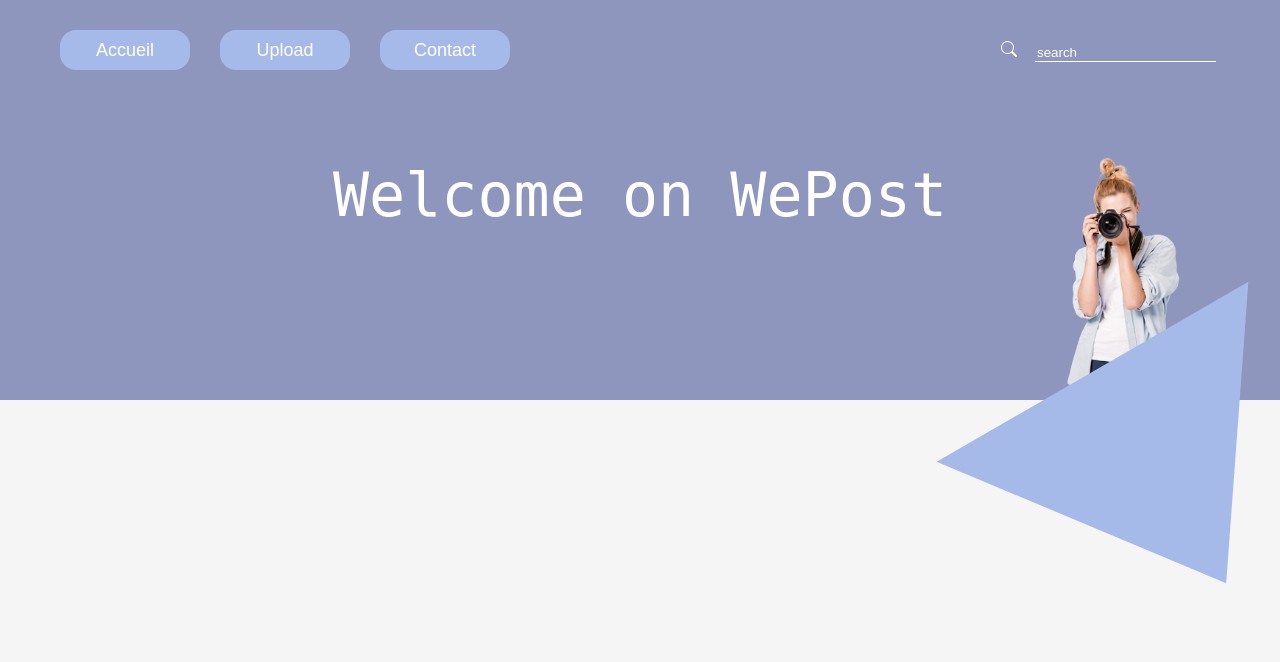
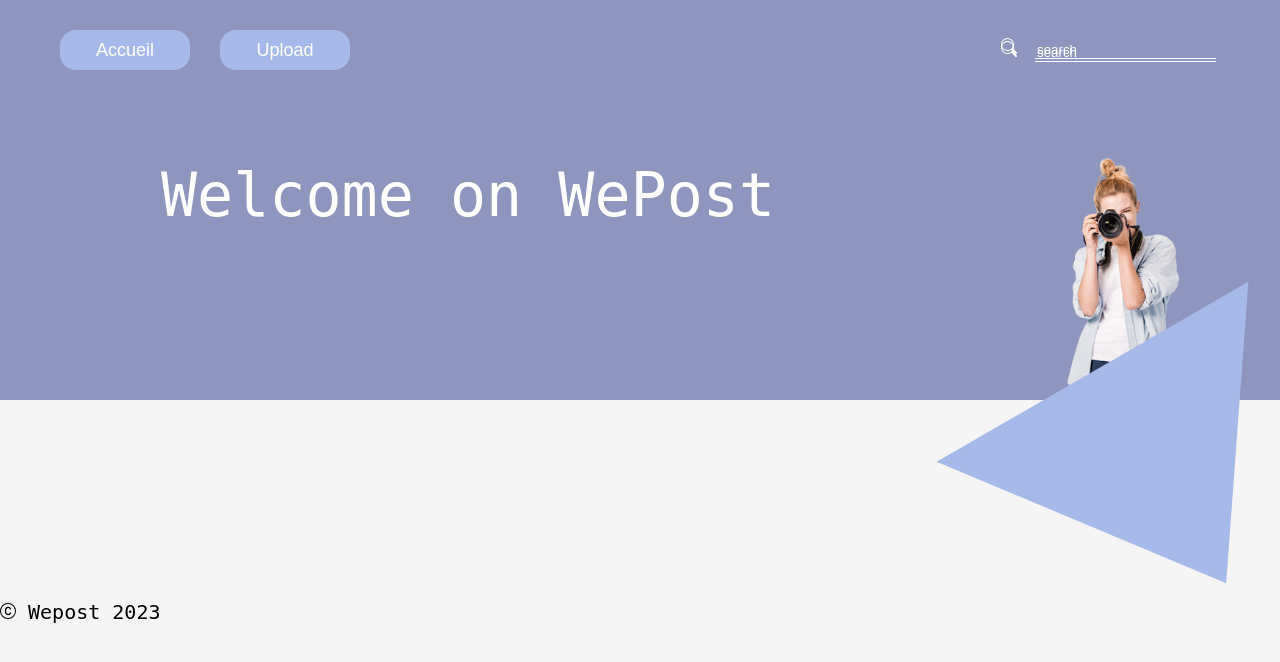
Before and after one commit to eliotsobieraj/web_capart_sobieraj, a PHP site: page / in a window 1280 px wide; the page is wider, and only the part inside the window is pictured. Shown: the top 662 px of that part. Run offline with PHP 8.4, Linux system fonts and the light colour scheme; data that the repository does not hold is empty.

Commit message:
Add files via upload

```diff
--- a/detail_article.php
+++ b/detail_article.php
@@ -35,5 +35,6 @@
         echo '</div>';
         echo '</div>';
     ?>
+    <?php include "footer.php"?>
 </body>
 </html>
--- a/footer.php
+++ b/footer.php
@@ -1 +1,19 @@
-<?php
+<!doctype html>
+<html lang="en">
+<head>
+    <meta charset="UTF-8">
+    <meta name="viewport"
+          content="width=device-width, user-scalable=no, initial-scale=1.0, maximum-scale=1.0, minimum-scale=1.0">
+    <meta http-equiv="X-UA-Compatible" content="ie=edge">
+    <title>Document</title>
+    <link rel="stylesheet" href="style_footer.css">
+</head>
+<body>
+<div class="footer">
+    <svg xmlns="http://www.w3.org/2000/svg" width="16" height="16" fill="currentColor" class="bi bi-c-circle" viewBox="0 0 16 16">
+        <path d="M1 8a7 7 0 1 0 14 0A7 7 0 0 0 1 8Zm15 0A8 8 0 1 1 0 8a8 8 0 0 1 16 0ZM8.146 4.992c-1.212 0-1.927.92-1.927 2.502v1.06c0 1.571.703 2.462 1.927 2.462.979 0 1.641-.586 1.729-1.418h1.295v.093c-.1 1.448-1.354 2.467-3.03 2.467-2.091 0-3.269-1.336-3.269-3.603V7.482c0-2.261 1.201-3.638 3.27-3.638 1.681 0 2.935 1.054 3.029 2.572v.088H9.875c-.088-.879-.768-1.512-1.729-1.512Z"/>
+    </svg>
+    Wepost 2023
+</div>
+</body>
+</html>
--- a/header.php
+++ b/header.php
@@ -1,4 +1,5 @@
-<?php ?>
+<?php
+ini_set('display_errors', 1);?>
 <!doctype html>
 <html lang="en">
 <head>
@@ -11,11 +12,14 @@
 </head>
 <body>
 <div class="headercontain">
+    <div class="respmenucont">
+        <button class="menubtnresp"><a href="index.php">Accueil</a></button>
+        <button class="menubtnresp"><a href="upload.php">Upload</a></button>
+    </div>
     <div class="header">
         <div class="menubar">
             <button class="menubtn"><a href="index.php">Accueil</a></button>
             <button class="menubtn"><a href="upload.php">Upload</a></button>
-            <button class="menubtn">Contact</button>
         </div>
         <form action="result_search.php" method="get" >
             <button class="searchbtn" type="submit" name="submit" value=1><svg xmlns="http://www.w3.org/2000/svg" width="16" height="16" fill="currentColor" class="bi bi-search " viewBox="0 0 16 16">
--- a/index.php
+++ b/index.php
@@ -9,6 +9,7 @@ $id->execute();
 ?>
 
 <!doctype html>
+
 <html lang="en">
 <head>
     <meta charset="UTF-8">
@@ -20,24 +21,32 @@ $id->execute();
     <title>Page d'accueil</title>
 </head>
 <body>
+<form action="" class="searchcont" method="post" >
+    <button name="searchbtn" class="searchbtn" value="click" type="submit"><svg xmlns="http://www.w3.org/2000/svg" width="16" height="16" fill="currentColor" class="bi bi-search " viewBox="0 0 16 16">
+            <path d="M11.742 10.344a6.5 6.5 0 1 0-1.397 1.398h-.001c.03.04.062.078.098.115l3.85 3.85a1 1 0 0 0 1.415-1.414l-3.85-3.85a1.007 1.007 0 0 0-.115-.1zM12 6.5a5.5 5.5 0 1 1-11 0 5.5 5.5 0 0 1 11 0z"/>
+        </svg></button>
+    <input type="text" name="search" class="searchbar" placeholder="search">
+</form>
 <?php
 include 'header.php';
+?>
+<div class="boxcontainer">
 
+    <?php
     while ($article = $id->fetch(PDO::FETCH_ASSOC)){
         $identifiant = htmlspecialchars($article['id']);
-    echo '<div id="box">';
-        echo '<div id="top_box">';
-            echo'<button class="button"><a href="detail_article.php?id='.htmlspecialchars($identifiant).'">Détail</a></button>';
+        echo '<div class="box">';
+        echo'<button class="buttondetail"><a href="detail_article.php?id='.htmlspecialchars($identifiant).'">Détail</a></button>';
         echo '<h3>' . htmlspecialchars($article['title']) . '</h3>';
-            echo '</div>';
         echo '<img id="image" src="'. htmlspecialchars($article['location']).'">';
-        echo '<div id="bottom_box">';
-            echo '<p>' .htmlspecialchars($article['file_name']). '</p>';
         echo '<p>' .htmlspecialchars($article['created_at']). '</p>';
         echo '<p>' .htmlspecialchars($article['pseudo']). '</p>';
         echo '</div>';
-            echo '</div>';
     }
+    ?>
+</div>
+<?php
+include 'footer.php';
 ?>
 </body>
 </html>
--- a/menutop.css
+++ b/menutop.css
@@ -1,5 +1,7 @@
 body{
     margin: 0;
+    padding: 0;
+    overflow-x: hidden;
 }
 
 .headercontain{
@@ -78,15 +82,20 @@ body{
     position: absolute;
     z-index: 1;
     bottom: 0;
+    right: 0;
 }
 
 #accueil{
+    position: absolute;
     color: white;
     font-size: 60px;
+    width: 70vw;
+    left: 20px;
     font-family: "OCR A Extended", monospace;
     display: flex;
     justify-content: center;
     z-index: 2!important;
+
 }
 
 a{
--- a/result_search.php
+++ b/result_search.php
@@ -41,11 +41,13 @@ if (!empty($_GET['search_bar']) && $_GET['submit'] == 1){
                 echo '<p>' .htmlspecialchars($article['pseudo']). '</p>';
                 echo '</div>';
             echo '</div>';
-        } ?>
+        }
+        include 'footer.php';?>
 </body>
 </html>
 
 <?php }
 else{
     echo ("Veuillez rentrer rentrer quelque chose dans la barre de cherche");
+    include 'footer.php';
 }?>
--- /dev/null
+++ b/style_footer.css
@@ -0,0 +1,3 @@
+.footer{
+    color: black;
+}
--- a/style_index.css
+++ b/style_index.css
@@ -6,20 +6,42 @@ body{
 
 #image{
     border-radius: 8px;
-    height:40vh;
-    width:25vw;
-    margin-left: 20%;
+    width: 45vw;
+    height:300px;
 }
 
-#box{
-    color: whitesmoke;
+#ligne{
+    margin-left: 10%;
+    margin-right: 10%;
+    text-overflow: ellipsis;
+    overflow: hidden;
+}
+
+.boxcontainer{
+    width: 90vw;
+    margin-top: 200px;
+    margin-left: 4vw;
+    margin-right: 4vw;
+    display: grid;
+    grid-template-columns: 1fr 1fr;
+    gap: 10px;
+}
+
+
+.box{
+    position:relative ;
+    border-radius: 10px;
+    align-self: center;
+    margin-bottom: 50px;
+    width: 45vw;
+    height: 500px;
+    justify-content: center;
     background-color: #8f96be;
-    border: 1px solid #8f96be;
-    border-radius: 8px;
-    margin-top: 5%;
-    margin-left: 30%;
-    margin-right: 30%;
 }
+.box p{
+    color: white;
+}
+
 
 #top_box{
     display: flex;
@@ -30,11 +52,12 @@ body{
 
 #bottom_box{
     display: flex;
-    justify-content: space-around;
+    justify-content: start;
     flex-direction: row;
 }
 
-.button{
+
+.buttondetail{
     font-family: "OCR A Extended", monospace;
     font-size: 20px;
     height: 40px;
@@ -47,7 +70,7 @@ body{
     background-color: white;
 }
 
-.button:active{
+.buttondetail:active{
     scale: 2;
 }
 
@@ -60,7 +83,68 @@ a{
     color: white;
 }
 
-.button>a{
+.buttondetail>a{
     text-decoration: none;
     color: #8f96be;
 }
+
+@media (max-width: 750px){
+    .boxcontainer{
+        grid-template-columns: 1fr;
+        margin-left: 0;
+    }
+    #image{
+        width: 90vw;
+        height: 400px;
+    }
+    .box{
+        width: 90vw;
+        margin: 0;
+        margin-left: 5vw;
+        margin-bottom: 150px;
+        height: 600px;
+    }
+}
+.buttondetail{
+    position: absolute;
+    right: 10px;
+}
+.box h3{
+    color: white;
+    margin-left:10px ;
+}
+
+.searchcont{
+    position: absolute;
+    right: 0;
+    top: 35px;
+    z-index: 5;
+}
+.searchbar{
+    background-color: transparent;
+    margin-right: 5vw;
+    border: none;
+    border-bottom: 1px solid white;
+
+}
+
+.searchbar:focus{
+    outline: none;
+}
+
+.searchbar:focus::-webkit-search-cancel-button{
+    display: none;
+}
+
+.searchbtn{
+    background-color: transparent;
+    border:none;
+    color: white;
+}
+
+.searchbar::placeholder{
+    color: white;
+}
+.footer{
+    color: lightgrey;
+}
--- a/supprimer_article.php
+++ b/supprimer_article.php
@@ -22,5 +22,8 @@ try {
 ?>
 <h1>Suppression réalisé avec succès</h1>
 <a href="index.php"><button class="button">Retour</button></a>
+<?php
+include 'footer.php';
+?>
 </body>
 </html>
--- a/upload.php
+++ b/upload.php
@@ -48,7 +48,6 @@ include "header.php";
                 move_uploaded_file(htmlspecialchars($tpm_image_article), "image/" . date("d-m-y") .$_FILES["article_image"]["name"]);
             }
         }
-
         $rss = $bdd->prepare('INSERT INTO photos (pseudo, title, location, file_name, created_at) VALUES (?, ?, ?, ?, NOW())');
         $rss->execute(array( $pseudo_article, $titre_article, "image/". date("d-m-y") . $_FILES["article_image"]["name"], $_FILES["article_image"]["name"]));
         echo "<p>Votre photo a été posté</p>";
@@ -57,5 +56,6 @@ include "header.php";
     }
     ?>
 </div>
+<?php include 'footer.php'; ?>
 </body>
 </html>
```
Also changed, not shown: other parts of menutop.css (+45 -2 lines). Lines whose indentation alone changed are shown as unchanged.
